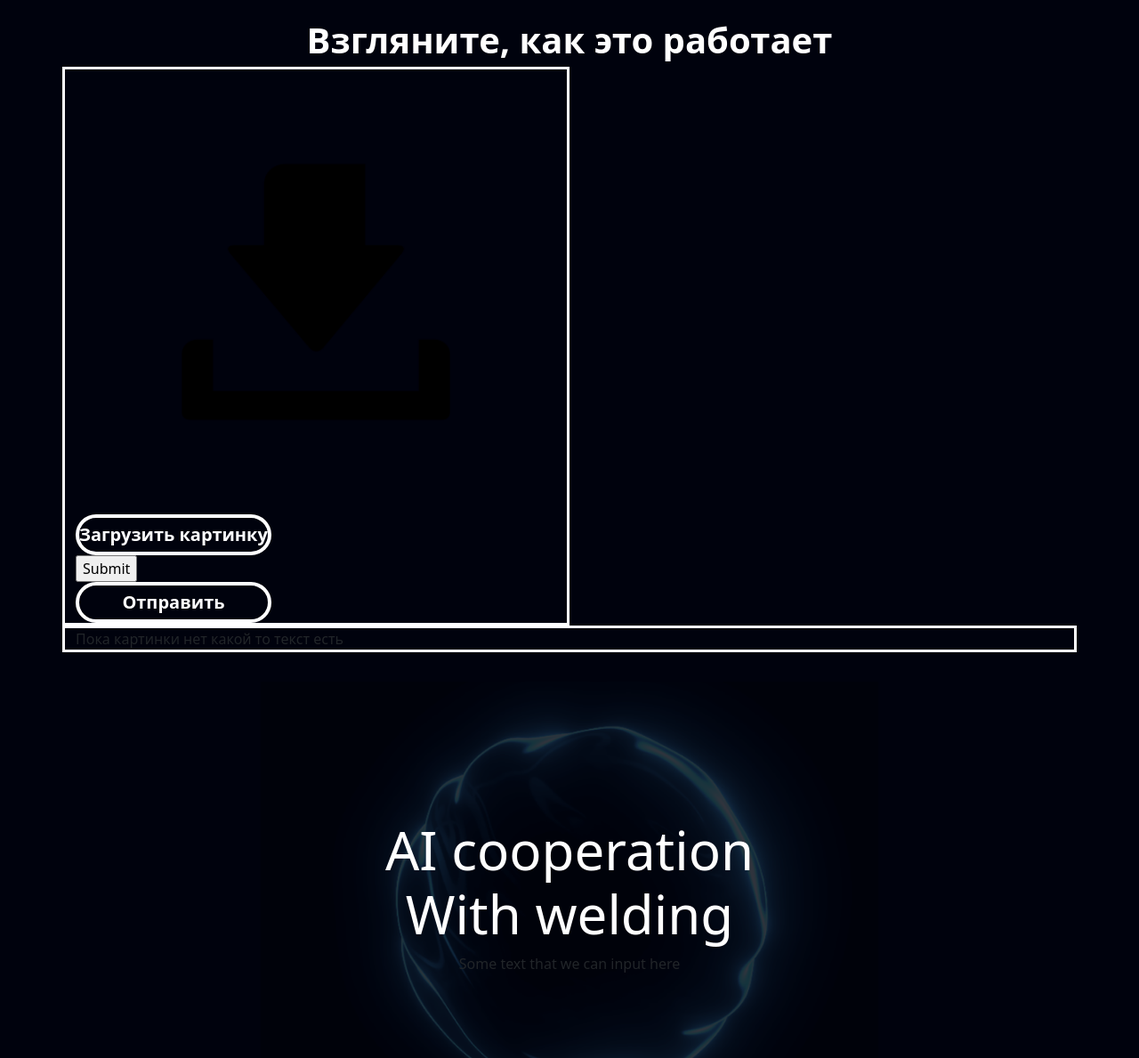
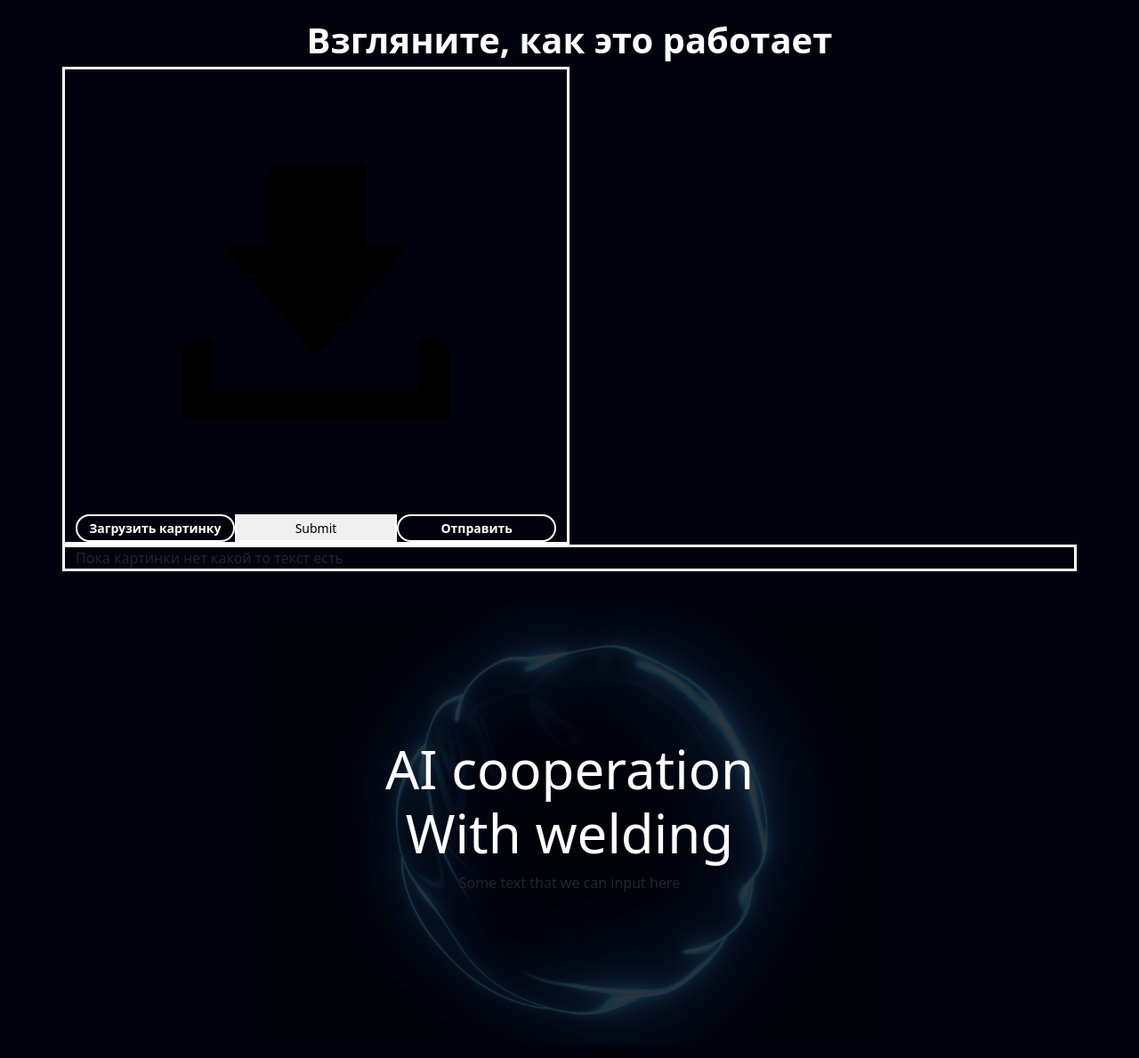
Before and after one commit to allesid/AtomicHack2.0, a Flask app: page / in a window 1280 px wide. Shown: the part 145-1334 px from the top of the page at 89% size. Run offline with Flask 3, Linux system fonts and the light colour scheme; some libraries are stand-ins or nearby versions; some web fonts are replaced.

Commit message:
Update style.css

```diff
--- a/static/css/style.css
+++ b/static/css/style.css
@@ -82,6 +82,20 @@
 .form{
     width: 100%;
     display: flex;
+}
+.input__wrapper{
+    display:flex;
+    justify-content:row;
+    width:100%;
+}
+.label-input{
+    display: flex;
+    justify-content: center;
+    align-items: center;
+    font-size: 14px;
+    width: 50%;
+    border: solid white 2px;
+
 }
 .input-form__wrapper{
     display: flex;
```
